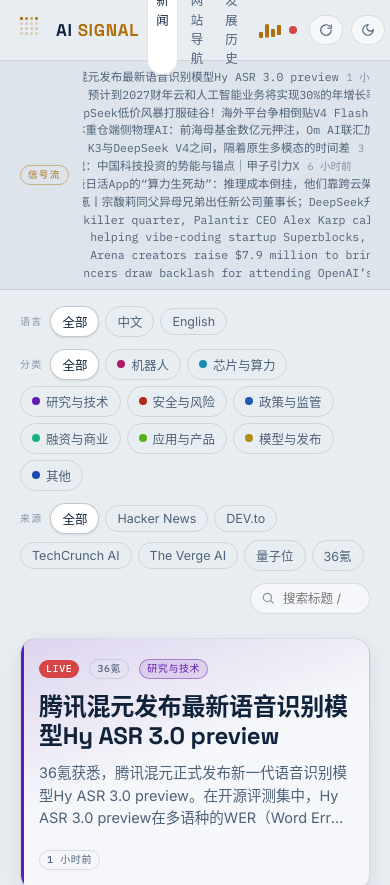
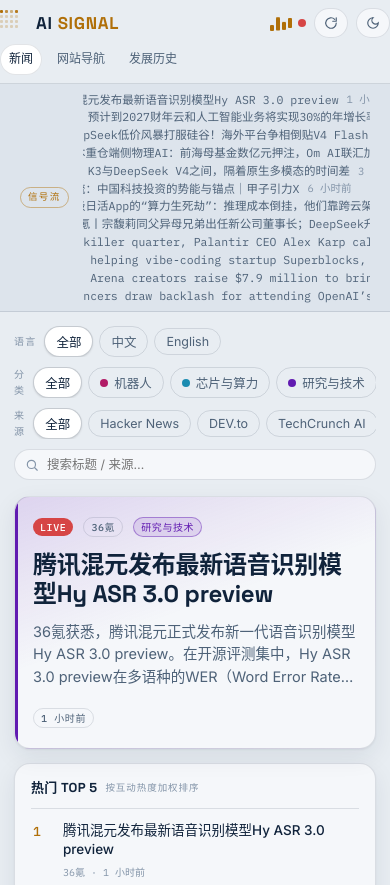
Before and after one commit to JosiahBristow/ai-signal, a plain HTML site: page index.html in a window 390 px wide. Shown: the top 885 px of the page. Drawn offline with Linux system fonts and the light colour scheme; no server answers.

Commit message:
fix: mobile layout — two-row header, swipeable filter rows, full-width search

```diff
--- a/styles.css
+++ b/styles.css
@@ -1303,19 +1303,70 @@
   .featured { grid-template-columns: 1fr; }
 }
 
+/* 移动端：头部两行（导航独立成行、可横滑），
+   筛选 chips 每组一行横滑 + 搜索独占一行，杜绝芯片墙与头部溢出。 */
 @media (max-width: 700px) {
-  .grid, .links-grid { grid-template-columns: 1fr; }
+  .container { padding: 0 14px; }
+
+  /* Header */
+  .header-inner {
+    flex-wrap: wrap;
+    height: auto;
+    min-height: var(--header-h);
+    padding: 8px 0;
+    gap: 6px 10px;
+  }
   .brand-tag { display: none; }
-  .main-nav { margin-left: 0; }
-  .main-nav a { padding: 6px 9px; font-size: 12.5px; }
+  .main-nav {
+    order: 3;
+    width: 100%;
+    margin-left: 0;
+    gap: 6px;
+    overflow-x: auto;
+    -webkit-overflow-scrolling: touch;
+    scrollbar-width: none;
+  }
+  .main-nav::-webkit-scrollbar { display: none; }
+  .main-nav a { flex-shrink: 0; padding: 6px 11px; font-size: 12.5px; }
   .live-label { display: none; }
-  .search-wrap input { width: 120px; }
-  .search-wrap input:focus { width: 150px; }
-  .filter-group + .filter-group { padding-left: 0; border-left: none; }
-  .header-inner { gap: 8px; }
+  .live-wrap { gap: 6px; padding: 0; }
   .header-btn .btn-text { display: none; }
   .header-btn { padding: 7px 9px; }
+
+  /* Filterbar: 每组一行横滑，搜索独占一行 */
+  .filterbar { gap: 10px; padding: 14px 0 2px; }
+  .filter-group {
+    flex: 1 1 100%;
+    flex-wrap: nowrap;
+    overflow-x: auto;
+    -webkit-overflow-scrolling: touch;
+    scrollbar-width: none;
+  }
+  .filter-group::-webkit-scrollbar { display: none; }
+  .filter-group .chip { flex-shrink: 0; }
+  .filter-group + .filter-group { padding-left: 0; border-left: none; }
+  .search-wrap { margin-left: 0; width: 100%; }
+  .search-wrap input { width: 100%; }
+  .search-wrap input:focus { width: 100%; }
+
+  /* Featured / cards */
+  .featured { gap: 14px; padding: 14px 0 2px; }
   .hero { padding: 20px 18px; }
+  .hot-panel { padding: 16px 16px 6px; }
+  .grid, .links-grid { grid-template-columns: 1fr; gap: 12px; }
+  .card-title { font-size: 15.5px; line-height: 1.5; }
+  .card .card-top { padding: 13px 14px 6px; }
+  .card-link { padding: 0 14px; }
+  .card-foot { padding: 10px 14px; }
+  .section-head { margin: 22px 0 10px; }
+}
+
+@media (max-width: 420px) {
+  .main-nav a { font-size: 12px; padding: 6px 9px; }
+  .card-full { padding: 14px 14px 6px; }
+  .reader-head { padding: 14px 16px 12px; }
+  .reader-title { font-size: 19px; }
+  .reader-body { padding: 18px 16px 24px; }
 }
 
 /* ---------------- Reduced motion ---------------- */
```
